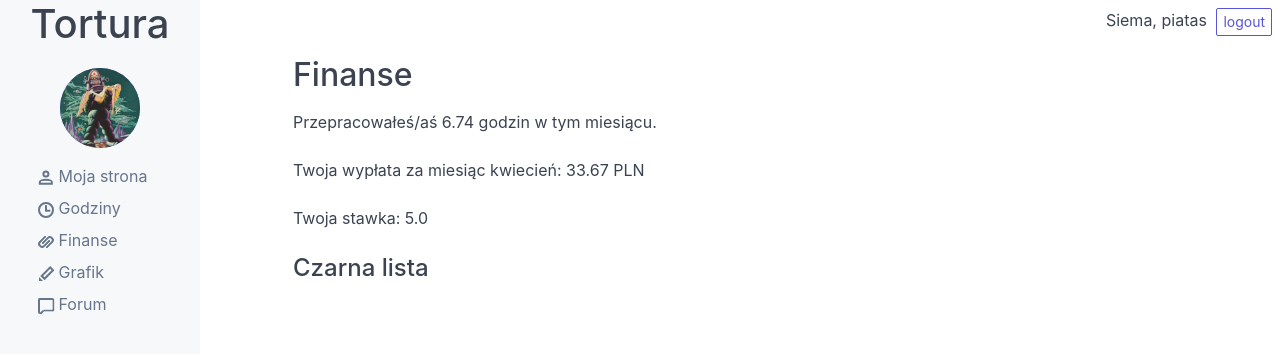
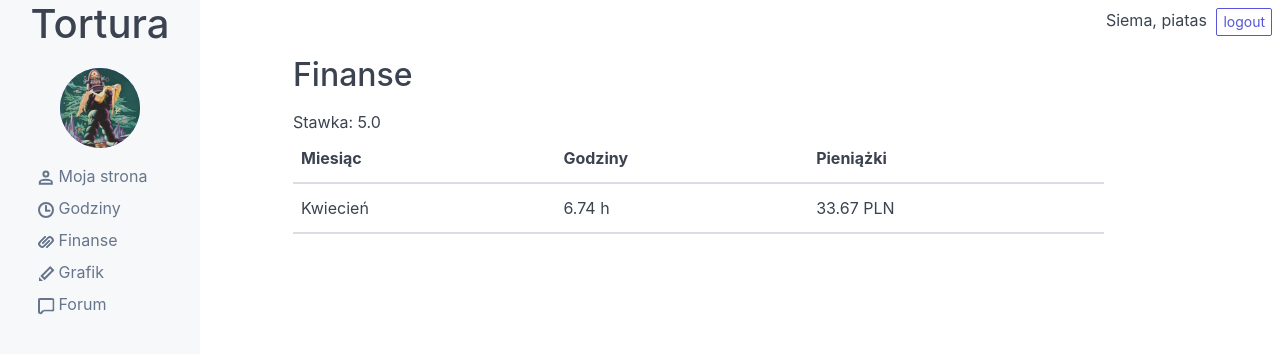
Before and after one commit to mcpiatkowski/future_collars_final, a Django app: page /finance/ in a window 1280 px wide. Shown: the top 354 px of the page. Run offline with Django 3.2, Linux system fonts and the light colour scheme; a user stored in the database is signed in; data comes from the database, SQL or seed files in the repository; both versions use the stored data as it was after the commit; lists and menus that the app fills with data are empty.

Commit message:
slightly changed finance view

```diff
--- a/commentsdep/articles/models.py
+++ b/commentsdep/articles/models.py
@@ -4,6 +4,7 @@ from django.urls import reverse
 from django.contrib.auth.models import User
 from math import floor, ceil
 from django.core.exceptions import ValidationError
+from django.template.defaultfilters import date
 from django.utils import timezone
 
 import pytz
@@ -181,3 +182,7 @@ class Payslip(models.Model):
 
     class Meta:
         ordering = ['-month']
+
+
+    def get_month_str(self):
+        return date(self.month, 'F')
--- a/commentsdep/articles/templates/articles/finance.html
+++ b/commentsdep/articles/templates/articles/finance.html
@@ -2,8 +2,24 @@
 
 {% block content %}
 <h2>Finanse</h2>
-<p>Przepracowałeś/aś {{ payslip.month_hours|floatformat:2 }} godzin w tym miesiącu. </p>
-<p>Twoja wypłata za miesiąc {{ month|lower }}: {{ payslip.month_salary|floatformat:2 }} PLN </p>
-<p>Twoja stawka: {{ user.profile.rate }} </p>
-<h4>Czarna lista</h4>
+
+Stawka: {{ request.user.profile.rate }}
+
+{% for instance in object_list %}
+
+    <table class="table table-hover">
+
+        <thead>
+            <th>Miesiąc</th>
+            <th>Godziny</th>
+            <th>Pieniążki</th>
+        </thead>
+        <tbody>
+            <th class="table-font">{{ instance.get_month_str }}</th>
+            <th class="table-font">{{ instance.month_hours }} h</th>
+            <th class="table-font">{{ instance.month_salary }} PLN</th>
+        </tbody>
+
+    </table>
+{% endfor %}
 {% endblock %}
--- a/commentsdep/articles/urls.py
+++ b/commentsdep/articles/urls.py
@@ -6,7 +6,8 @@ from .views import (
     #my_site_view,
     login_button,
     logout_button,
-    finance_view,
+    #finance_view,
+    FinanceView,
     ArticleCreateView,
     CommentCreateView,
     HoursListView,
@@ -26,7 +27,8 @@ urlpatterns = [
     path('login_button/', login_button, name='login-button'),
     path('logout_button/', logout_button, name='logout-button'),
     path('hours/', HoursListView.as_view(), name='hours'),
-    path('finance/', finance_view, name='finance'),
+    #path('finance/', finance_view, name='finance'),
+    path('finance/', FinanceView.as_view(), name='finance'),
     #path('schedule/<int:user_id>', schedule_view, name='schedule'),
     path('schedule/', ScheduleListView.as_view(), name='schedule'),
     path('article_create/', ArticleCreateView.as_view(), name='article-create'),
--- a/commentsdep/articles/views.py
+++ b/commentsdep/articles/views.py
@@ -160,6 +160,12 @@ class MySiteView(LoginRequiredMixin, UpdateView):
             return super().form_valid(form)
 
 
+class FinanceView(LoginRequiredMixin, ListView):
+    template_name = 'articles/finance.html'
+    model = Payslip
+
+
+"""
 @login_required(login_url='/accounts/login')
 def finance_view(request):
     user = request.user
@@ -175,7 +181,7 @@ def finance_view(request):
         'month': month,
     }
     return render(request, 'articles/finance.html', context)
-
+ """
 
 @login_required(login_url='/accounts/login')
 def login_button(request):
--- a/commentsdep/commentsdep/settings.py
+++ b/commentsdep/commentsdep/settings.py
@@ -13,6 +13,7 @@ https://docs.djangoproject.com/en/3.1/ref/settings/
 import os
 from pathlib import Path
 import django_heroku
+from .sitesettings import SECRET_KEY
 
 # Build paths inside the project like this: BASE_DIR / 'subdir'.
 BASE_DIR = Path(__file__).resolve().parent.parent
@@ -22,7 +23,7 @@ BASE_DIR = Path(__file__).resolve().parent.parent
 # See https://docs.djangoproject.com/en/3.1/howto/deployment/checklist/
 
 # SECURITY WARNING: keep the secret key used in production secret!
-SECRET_KEY = 'iz5ztn=d=lddscqk9i4ou4hkmrl@yru=a4hh6y@nbj#-t(p@ta'
+#SECRET_KEY = 'iz5ztn=d=lddscqk9i4ou4hkmrl@yru=a4hh6y@nbj#-t(p@ta'
 
 # SECURITY WARNING: don't run with debug turned on in production!
 DEBUG = True
```
Also changed, not shown: commentsdep/db.sqlite3.
